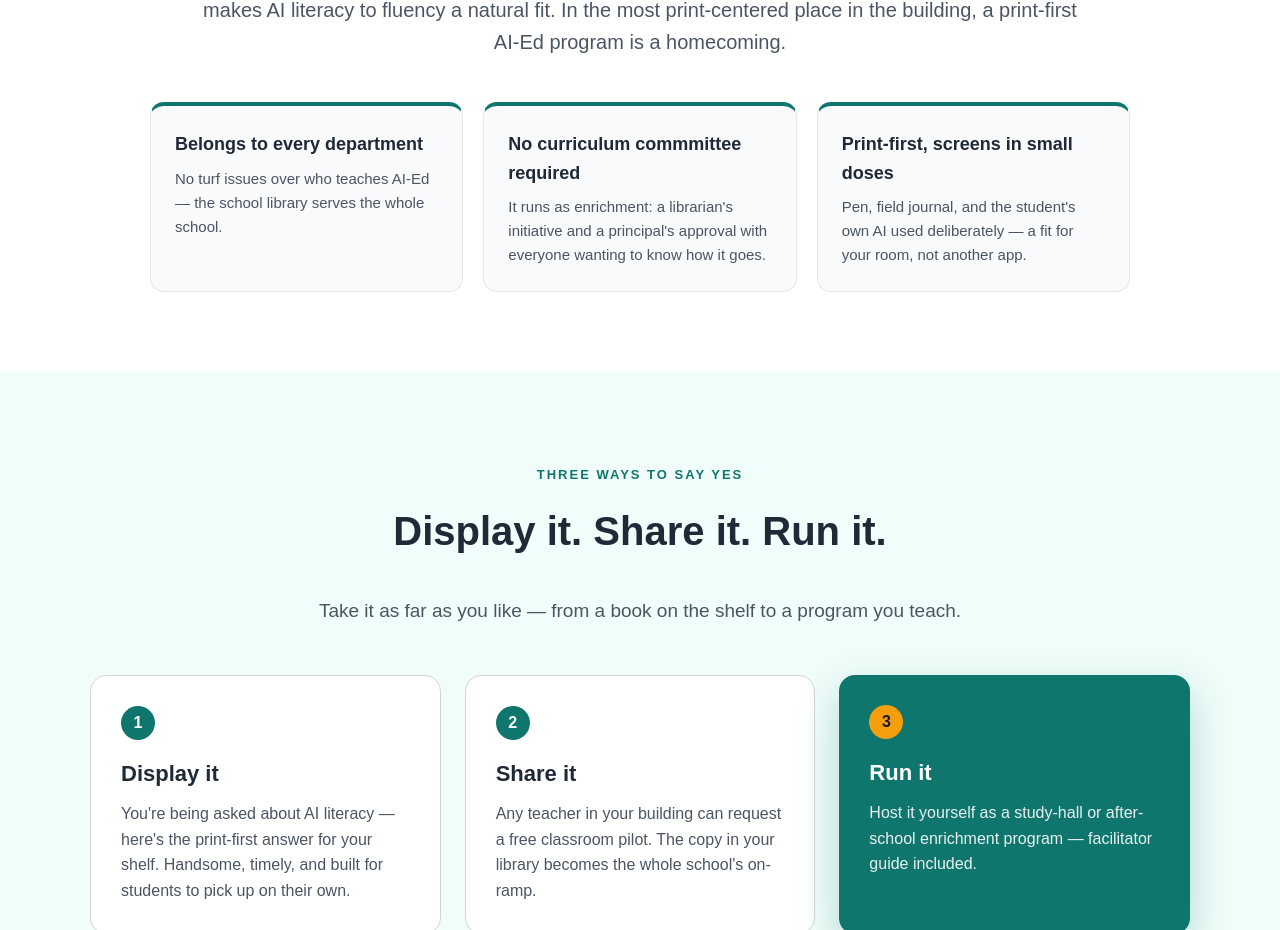
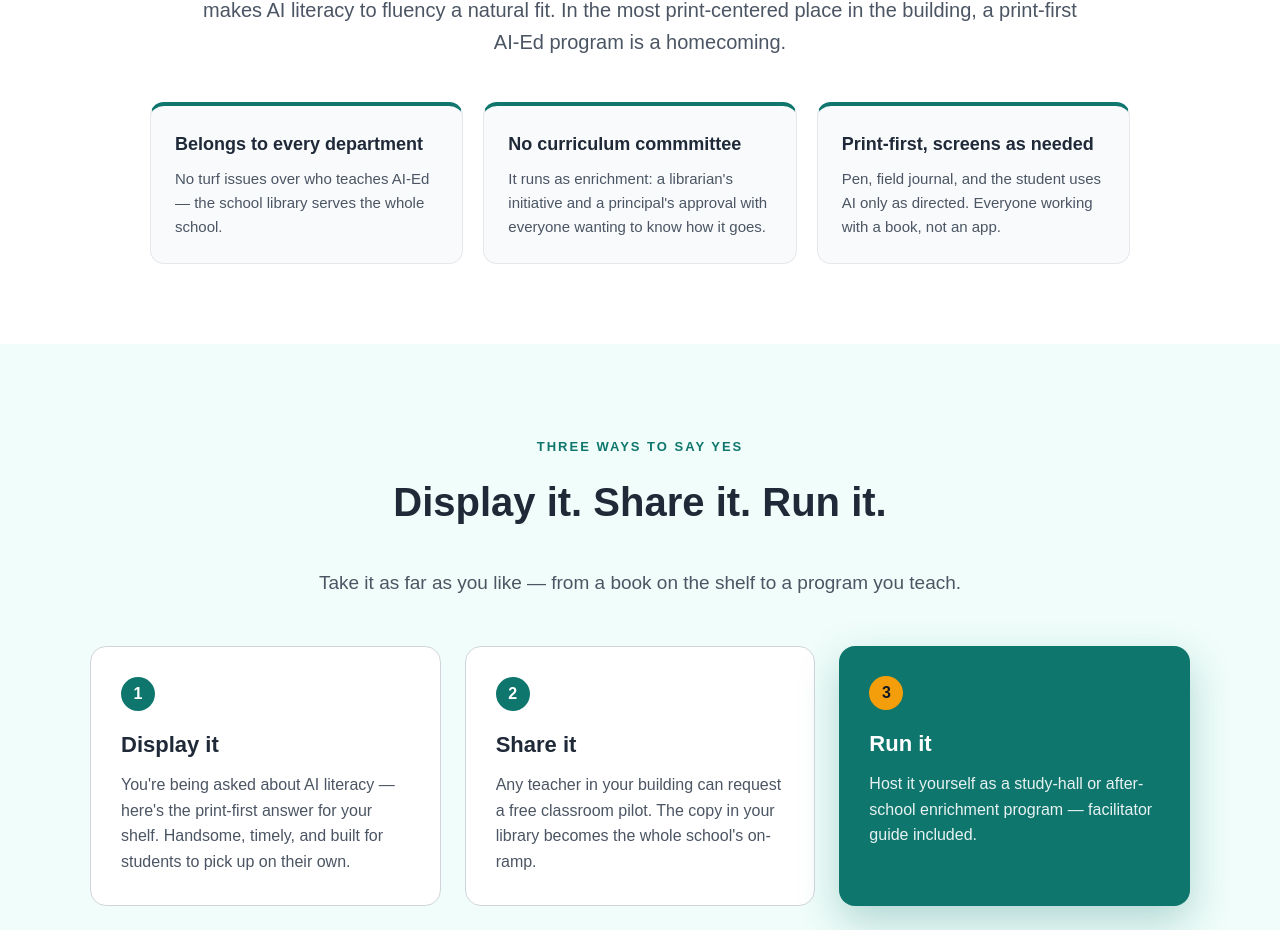
Before and after one commit to Suchocki88/UnderstandingAI.ai, a Next.js app: page /librarians in a window 1280 px wide. Shown: the part 996-1926 px from the top of the page. Built offline with nearby package versions, Linux system fonts and the light colour scheme.

Commit message:
Fix typos in librarian page content

```diff
--- a/app/librarians/page.tsx
+++ b/app/librarians/page.tsx
@@ -59,8 +59,8 @@ export default function Page() {
         <div style={{ maxWidth: 980, margin: "44px auto 0", display: "grid", gridTemplateColumns: "repeat(auto-fit, minmax(min(100%, 240px), 1fr))", gap: 20 }}>
           {[
             ["Belongs to every department", "No turf issues over who teaches AI-Ed — the school library serves the whole school."],
-            ["No curriculum commmittee required", "It runs as enrichment: a librarian's initiative and a principal's approval with everyone wanting to know how it goes."],
-            ["Print-first, screens in small doses", "Pen, field journal, and the student's own AI used deliberately — a fit for your room, not another app."],
+            ["No curriculum commmittee", "It runs as enrichment: a librarian's initiative and a principal's approval with everyone wanting to know how it goes."],
+            ["Print-first, screens as needed", "Pen, field journal, and the student uses AI only as directed. Everyone working with a book, not an app."],
           ].map(([t, b], i) => (
             <div key={i} style={{ background: "#f8fafc", border: "1px solid #e5e7eb", borderRadius: 14, borderTop: "4px solid #0f766e", padding: 24 }}>
               <h3 style={{ margin: "0 0 8px", fontSize: 18 }}>{t}</h3>
```
